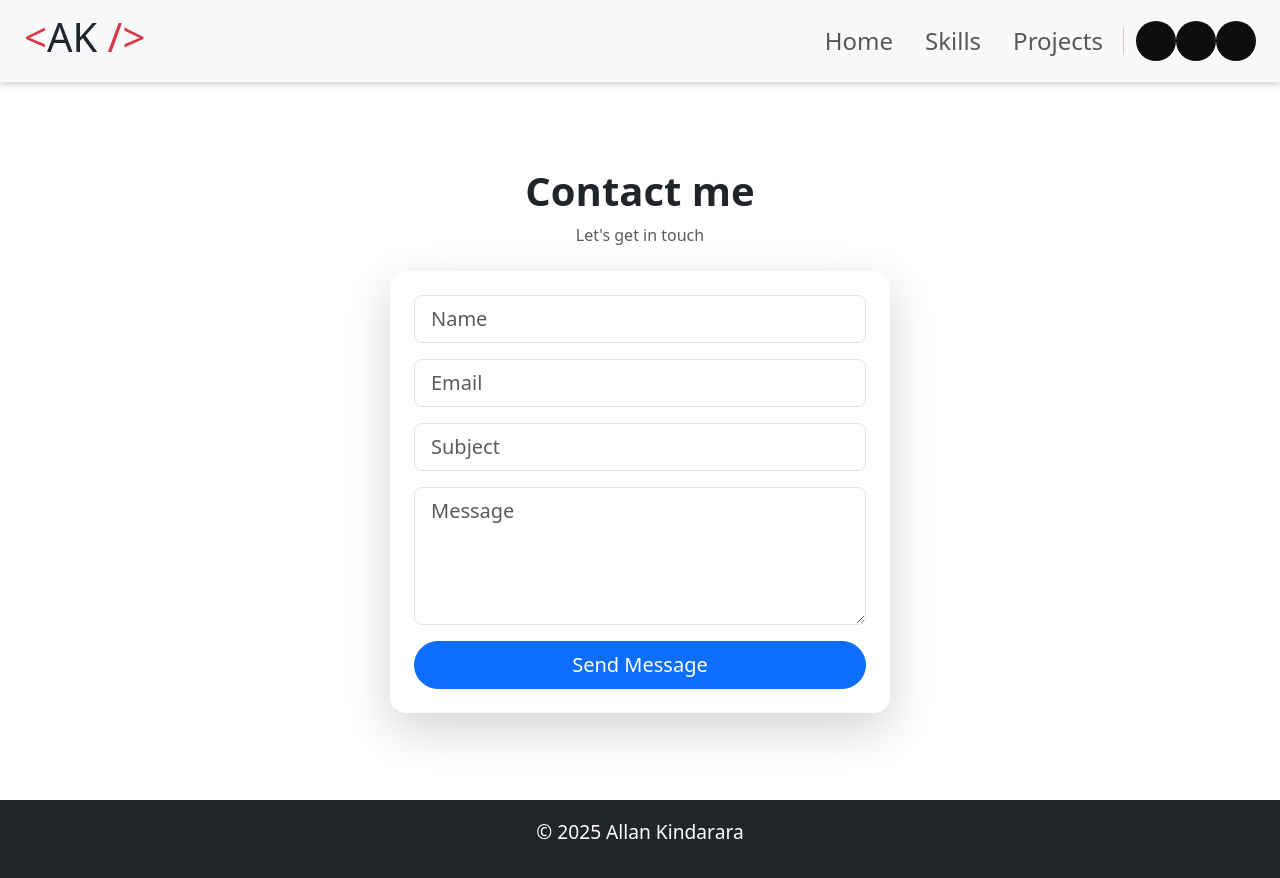
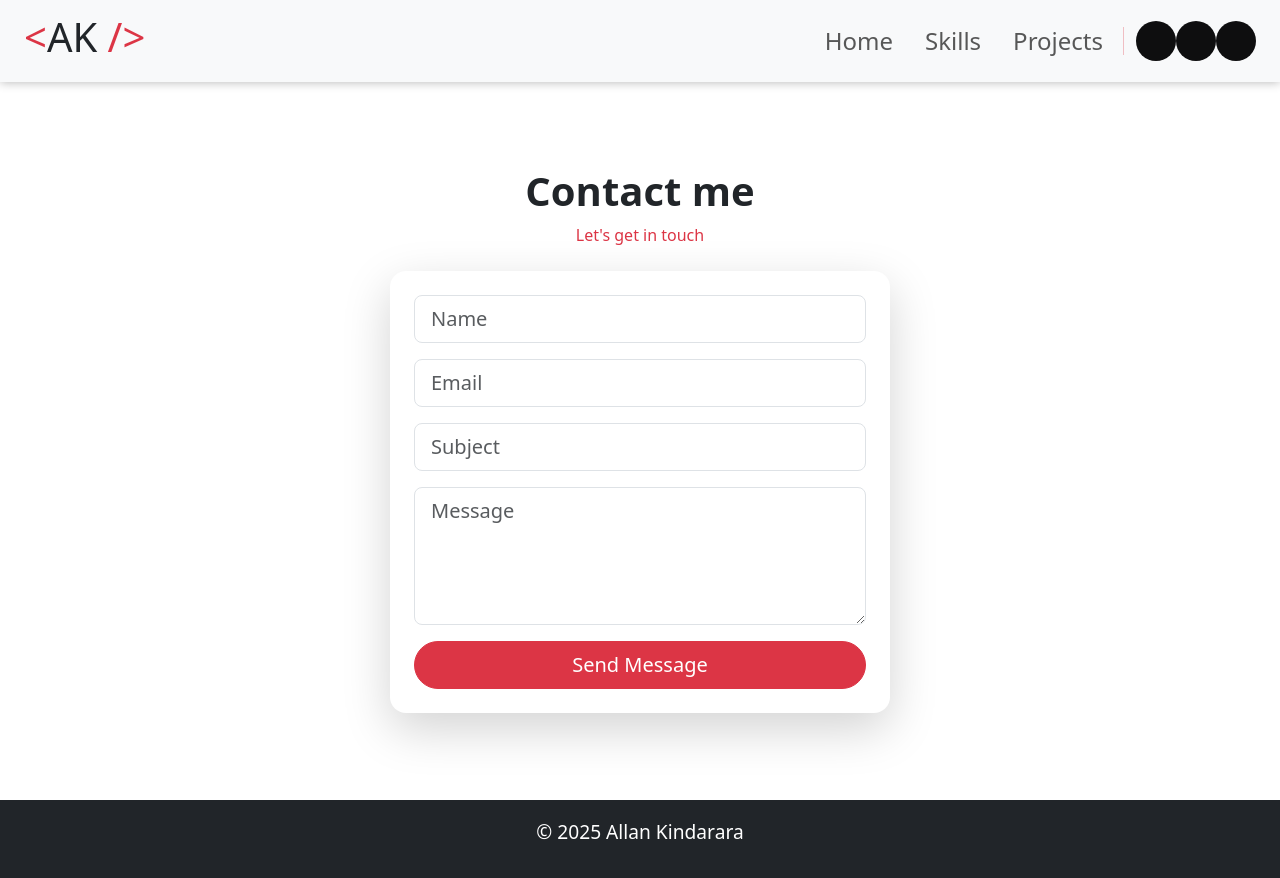
Before and after one commit to nandweza/portfolio, a React (Vite) app: page /contact in a window 1280 px wide. Built offline with nearby package versions, Linux system fonts and the light colour scheme; some icons are missing.

Commit message:
changed contact color to red

```diff
--- a/src/pages/contact/Contact.jsx
+++ b/src/pages/contact/Contact.jsx
@@ -11,7 +11,7 @@ const Contact = () => {
                 <div class="w-100" style={{ maxWidth: "500px" }}>
                     <div className="text-center mb-4">
                         <h1 className="fw-bold">Contact me</h1>
-                        <p className="text-muted">
+                        <p className="text-danger">
                             Let's get in touch
                         </p>
                     </div>
@@ -56,7 +56,7 @@ const Contact = () => {
                                 <div className="d-grid">
                                     <button
                                         type="submit"
-                                        class="btn btn-primary btn-lg rounded-pill"
+                                        class="btn btn-danger btn-lg rounded-pill"
                                     >
                                         Send Message
                                     </button>
--- a/src/pages/contact/contact.css
+++ b/src/pages/contact/contact.css
@@ -0,0 +1,4 @@
+.form-control:focus {
+    border-color:#dc3545;
+    box-shadow: 0 0 0 0.25rem rgba(220, 53, 69, 0.35);
+}
```
